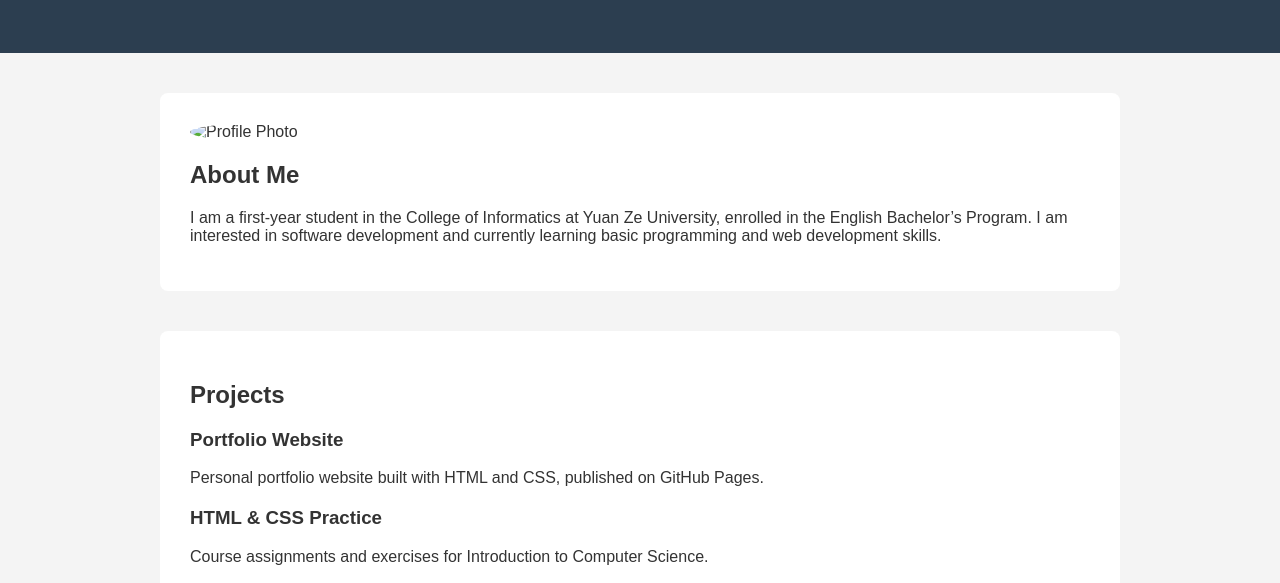
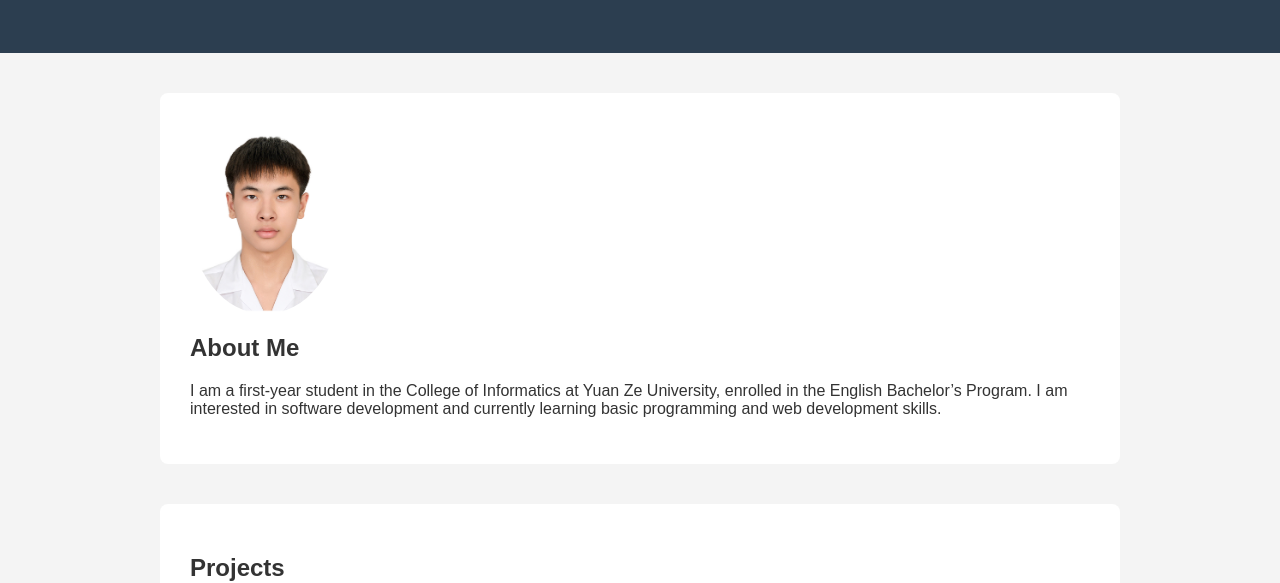
Before and after one commit to CholXiaoZe/portfolio-Jerry, a plain HTML site: page index.html in a window 1280 px wide. Shown: the part 159-742 px from the top of the page. Drawn offline with Linux system fonts and the light colour scheme.

Commit message:
Add profile image

```diff
--- a/index.html
+++ b/index.html
@@ -14,7 +14,7 @@
 </header>
 
 <section class="about">
-    <img src="images/profile.jpg" alt="Profile Photo">
+    <img src="images/image.jpg" alt="Profile Photo">
     <h2>About Me</h2>
     <p>
         I am a first-year student in the College of Informatics at Yuan Ze University,
```
